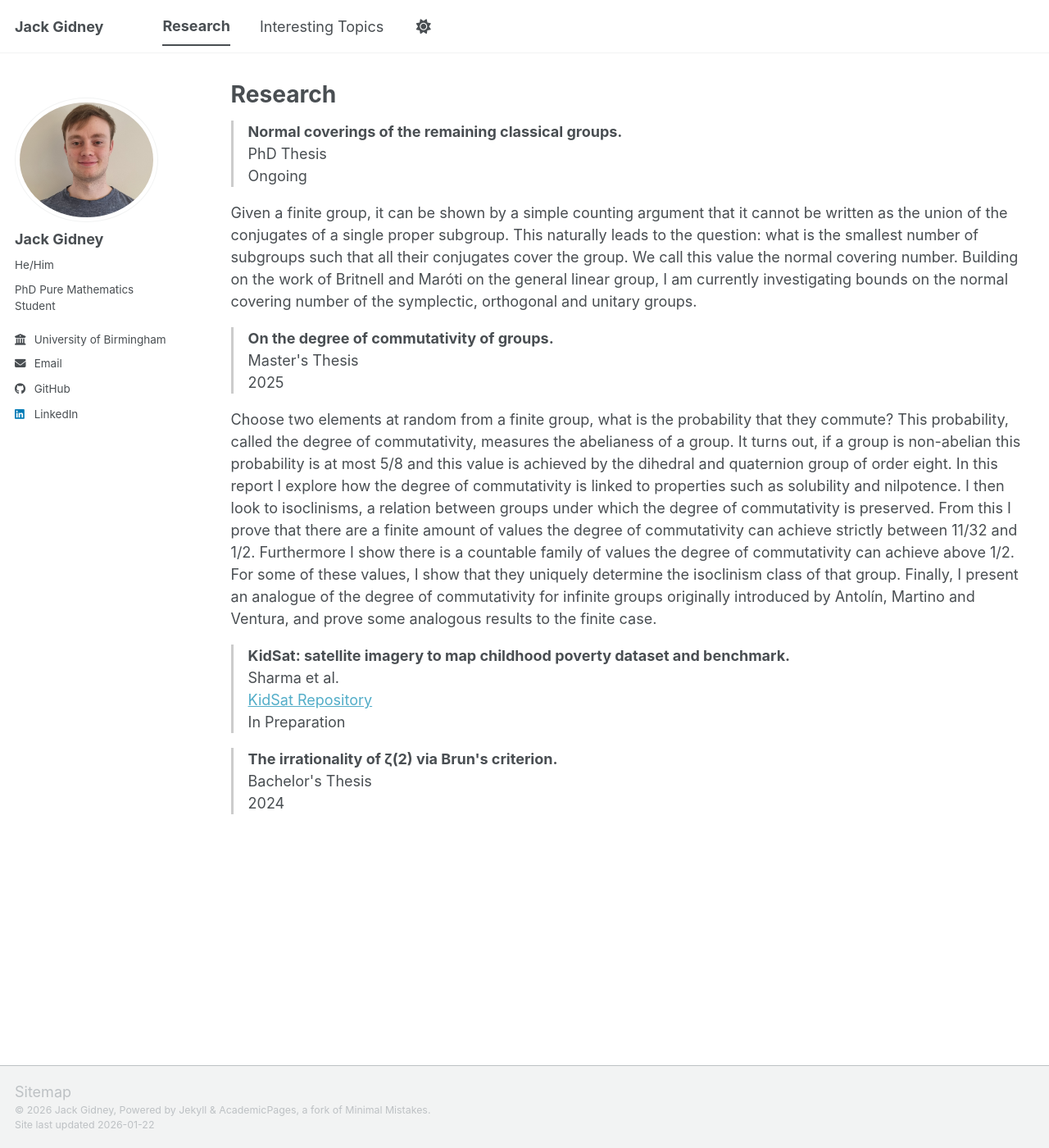
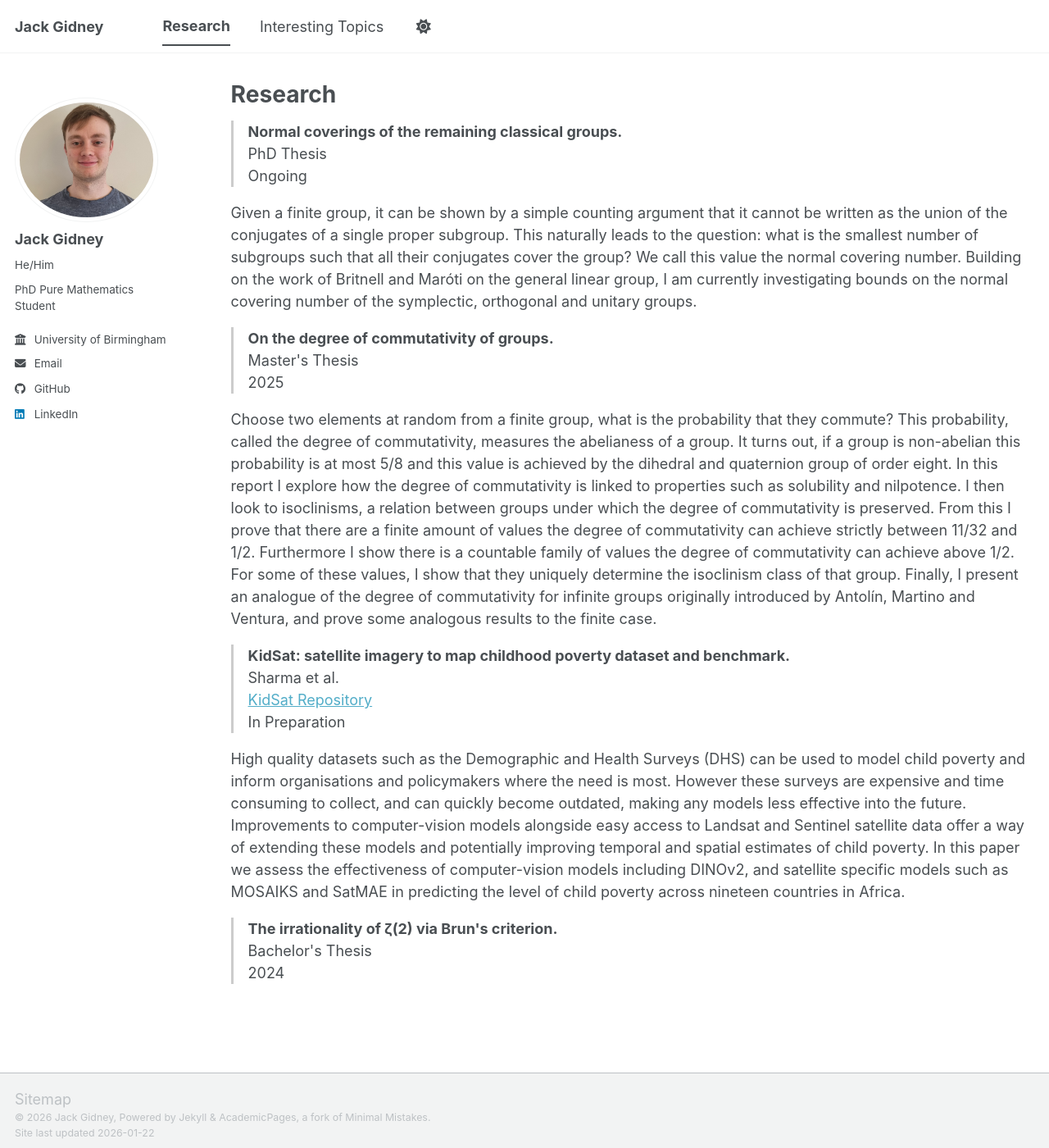
Before and after one commit to jgidney44/jgidney44.github.io, a Jekyll site: the page built from _pages/research.html, in a window 1280 px wide and 1400 px high. Shown: the whole window at 82% size. Built offline with Jekyll 4.4.1, drawn with Linux system fonts in a browser that asks for light colours; a script bundle is joined from its source files by our own code; library files that are not in the unit come from our copies.

Commit message:
Update research.html

```diff
--- a/_pages/research.html
+++ b/_pages/research.html
@@ -14,7 +14,7 @@ Ongoing
 </div>
 
 Given a finite group, it can be shown by a simple counting argument that it cannot be written as the union of the conjugates of a single proper subgroup. This naturally leads to the question: what is the smallest number of subgroups such that all their conjugates
-cover the group. We call this value the normal covering number. Building on the work of Britnell and Mar&oacute;ti on the general linear group, I am currently investigating bounds on the normal covering number of the symplectic, orthogonal and unitary groups.
+cover the group? We call this value the normal covering number. Building on the work of Britnell and Mar&oacute;ti on the general linear group, I am currently investigating bounds on the normal covering number of the symplectic, orthogonal and unitary groups.
 
 
 <div class="research-item">
@@ -42,6 +42,10 @@ Sharma et al.
 In Preparation
 </div>
 
+High quality datasets such as the Demographic and Health Surveys (DHS) can be used to model child poverty and inform organisations and policymakers where the need is most. However these surveys are expensive and time consuming to collect, and
+can quickly become outdated, making any models less effective into the future. Improvements to computer-vision models alongside easy access to Landsat and Sentinel satellite data offer a way of extending these models and potentially improving
+temporal and spatial estimates of child poverty. In this paper we assess the effectiveness of computer-vision models including DINOv2, and satellite specific models such as MOSAIKS and SatMAE in predicting the
+level of child poverty across nineteen countries in Africa.
 
 
 <div class="research-item">
```
